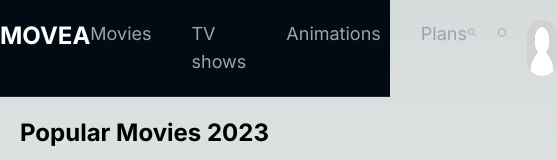
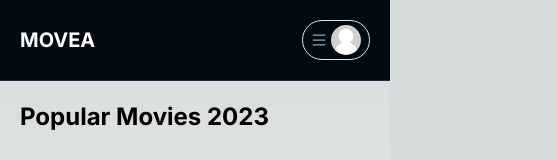
Before and after one commit to Dhruvrg/movie-node-mongodb, a Next.js app: page / in a window 390 px wide. Shown: the top 160 px of the page, 557 px wide, since content can reach past the window. Built offline with nearby package versions, Linux system fonts and the light colour scheme.

Commit message:
made navbar responsive

```diff
--- a/components/navbar.tsx
+++ b/components/navbar.tsx
@@ -2,14 +2,31 @@
 
 import Avatar from "./Avatar";
 import { useRouter } from "next/navigation";
-import { TbSearch, TbCircle, TbSquare8Filled } from "react-icons/tb";
+import { useCallback, useEffect, useState } from "react";
+import { TbSearch, TbCircle } from "react-icons/tb";
+import { AiOutlineMenu } from "react-icons/ai";
+
 const Navbar = () => {
   const router = useRouter();
+  const [domLoaded, setDomLoaded] = useState(false);
+  const [isOpen, setIsOpen] = useState(false);
+
+  useEffect(() => {
+    setDomLoaded(true);
+  }, []);
+
+  const toggle = useCallback(() => {
+    setIsOpen((value) => !value);
+  }, []);
 
   return (
-    <nav className="flex justify-around text-gray-400 bg-[#010B13] border-b-[1px] border-gray-800 py-5">
-      <div className="text-white text-2xl font-bold">MOVEA</div>
-      <div className="flex gap-10">
+    <>
+      {domLoaded && (
+        <div className="md:flex justify-around text-gray-400 bg-[#010B13] border-b-[1px] border-gray-800 py-5">
+          <div className="hidden md:block text-white text-2xl font-bold">
+            MOVEA
+          </div>
+          <div className="gap-10 hidden sm:flex">
             <div
               className="text-lg hover:text-white hover:text-xl duration-300"
               onClick={() => router.push("/properties")}
@@ -35,7 +52,45 @@ const Navbar = () => {
               Plans
             </div>
           </div>
-      <div className="flex gap-5">
+          <div className="md:hidden flex items-center justify-between px-5">
+            <div className="text-white text-xl font-bold">MOVEA</div>
+            <div
+              onClick={toggle}
+              className="py-1 px-2 border-[1px] border-neutral-200 flex flex-row items-center gap-1 rounded-full cursor-pointer"
+            >
+              <AiOutlineMenu />
+              <Avatar src={null} />
+            </div>
+          </div>
+          {isOpen && (
+            <div className="gap-2 md:hidden flex flex-col items-center">
+              <div
+                className="text-lg hover:text-white hover:text-xl duration-300"
+                onClick={() => router.push("/properties")}
+              >
+                Movies
+              </div>
+              <div
+                className="text-lg hover:text-white hover:text-xl duration-300"
+                onClick={() => router.push("/properties")}
+              >
+                TV shows
+              </div>
+              <div
+                className="text-lg hover:text-white hover:text-xl duration-300"
+                onClick={() => router.push("/properties")}
+              >
+                Animations
+              </div>
+              <div
+                className="text-lg hover:text-white hover:text-xl duration-300"
+                onClick={() => router.push("/properties")}
+              >
+                Plans
+              </div>
+            </div>
+          )}
+          <div className="gap-5 hidden sm:flex">
             <TbSearch
               className="text-lg hover:text-white hover:text-xl duration-300"
               size={25}
@@ -46,7 +101,9 @@ const Navbar = () => {
             />
             <Avatar src={null} />
           </div>
-    </nav>
+        </div>
+      )}
+    </>
   );
 };
 
```
Lines whose indentation alone changed are shown as unchanged.
